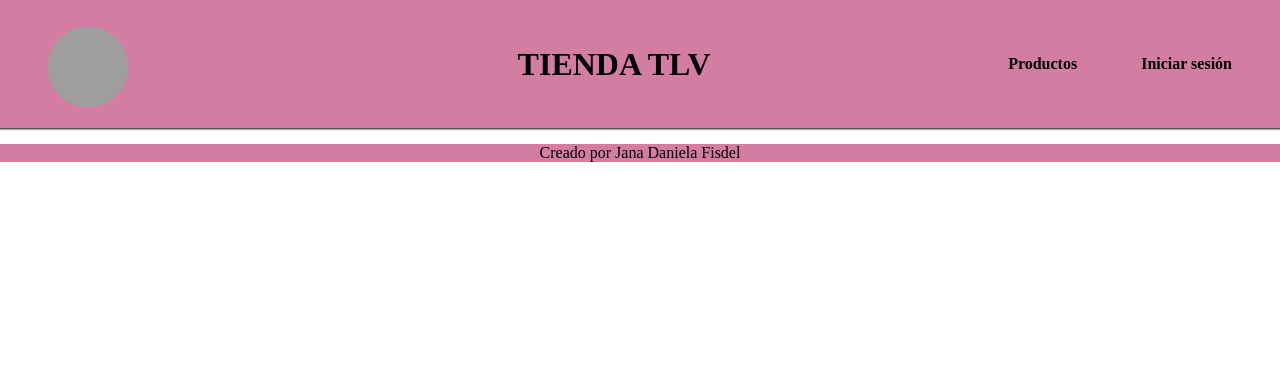
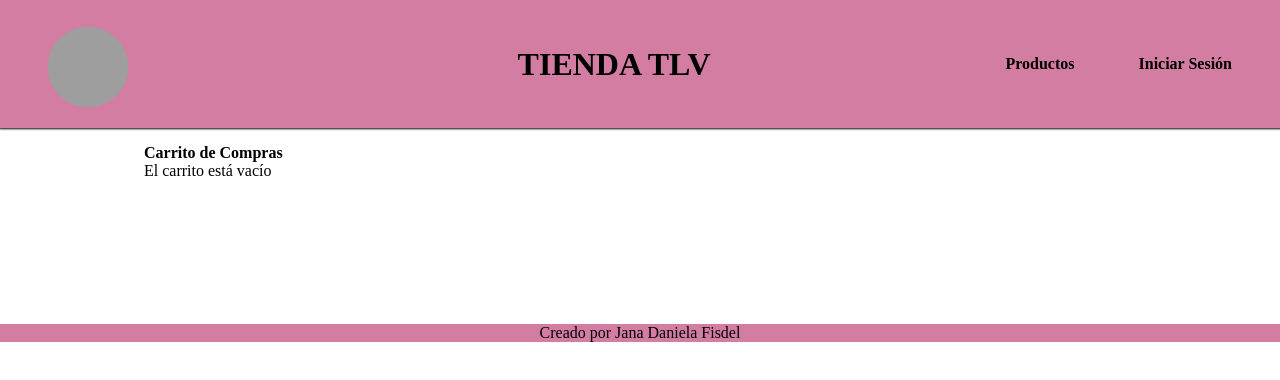
Before and after one commit to Janfisdel/ReactTechGCBA, a React (Vite) app: page /carrito in a window 1280 px wide. Shown: the top 380 px of the page. Built offline with nearby package versions, Linux system fonts and the light colour scheme; grey boxes are pictures that could not be loaded.

Commit message:
creacion de context, cambio a variables globale y agregado de contador en navbar

```diff
--- a/src/App.jsx
+++ b/src/App.jsx
@@ -5,17 +5,17 @@ import Footer from './components/Footer'
 import Products from './components/Products'
 import Inicio from './components/Inicio'
 import ProductsDetail from './components/ProductsDetail'
+import Cart from './components/Cart'
 import RutaProtegida from './components/RutaProtegida'
 import Pagar from './components/Pagar'
 import IniciarSesion from './components/IniciarSesion'
-
+import { AppProvider } from './context/AppContext'
 
 
 function App() {
-  const [isAuthenticated, setIsAuthenticated] = useState(false)
-  const [usuario, setUsuario] = useState({nombre:"", email:""})
 
   return (
+    <AppProvider>
    <>
      <Navbar />
      <main>
@@ -23,9 +23,10 @@ function App() {
         <Route path="/" element={<Inicio />} />
         <Route path='/productos' element={<Products />} />
         <Route path='/productos/:categoria/:id' element={<ProductsDetail />} />
-       <Route path="/iniciar-sesion" element={<IniciarSesion setIsAuthenticated={setIsAuthenticated} setUsuario={setUsuario}/>}/>
-        <Route path="/pagar" element={ <RutaProtegida isAuthenticated={isAuthenticated}>
-                <Pagar setIsAuthenticated={setIsAuthenticated} setUsuario={setUsuario} usuario={usuario} />
+       <Route path="/iniciar-sesion" element={<IniciarSesion />}/>
+       <Route path="/carrito" element={<Cart />}  />
+        <Route path="/pagar" element={ <RutaProtegida>
+                <Pagar/>
             </RutaProtegida>
           }
         />
@@ -34,6 +35,7 @@ function App() {
 
     <Footer/>
    </>
+   </AppProvider>
   )
 }
 
--- a/src/components/Cart.jsx
+++ b/src/components/Cart.jsx
@@ -1,12 +1,12 @@
 import React from 'react';
 import Button from './Button';
 import { useNavigate } from 'react-router-dom';
+import { useAppContext } from '../context/AppContext';
 
-export default function Cart({ cart, setCart }) {
+export default function Cart() {
+  const {cart, vaciarCarrito, isAuthenticated, eliminarDelCarrito} =useAppContext()
   const navigate = useNavigate()
-  const vaciarCarrito = () => {
-    setCart([]);
-  };
+
 
   const irAPagar = ()=>{
     navigate("/pagar", {state:{cart}}
@@ -23,7 +23,7 @@ export default function Cart({ cart, setCart }) {
         <>
           {cart.map((item) => (
             <div key={item.id}>
-              {item.name} - ${Number(item.price)}
+              <img src={item.img} alt={item.name} width="60" /> - {item.name} - ${Number(item.price)}
             </div>
           ))}
 
--- a/src/components/IniciarSesion.jsx
+++ b/src/components/IniciarSesion.jsx
@@ -1,10 +1,13 @@
 import React, {useState} from 'react'
 import { useNavigate, useLocation } from 'react-router-dom'
 import Button from './Button'
+import { useAppContext } from '../context/AppContext'
 
-function IniciarSesion({setIsAuthenticated, setUsuario}) {
+function IniciarSesion() {
     const navigate = useNavigate()
     const ubicacion = useLocation()
+
+    const {setIsAuthenticated, setUsuario} = useAppContext()
 
     const [formulario, setFormulario] = useState({nombre:'', email: ''})
 
@@ -33,8 +36,8 @@ function IniciarSesion({setIsAuthenticated, setUsuario}) {
             <input type="email" placeholder='Email'
             value={formulario.email} onChange={(e)=>setFormulario({... formulario, email:e.target.value})} required />
 
-        <Button type={"submit"} text="Iniciar sesión" />
-        <Button onClick={()=>navigate('/productos')} text="Cancelar" />
+            <Button type={"submit"} text="Iniciar sesión" />
+            <Button onClick={()=>navigate('/productos')} text="Cancelar" />
         </form>
    </div>
   )
--- a/src/components/NavBar.jsx
+++ b/src/components/NavBar.jsx
@@ -1,9 +1,13 @@
 import React from 'react'
 import { Link } from 'react-router-dom'
+import { useAppContext } from '../context/AppContext'
+import Button from './Button'
+
 
 
 function Navbar() {
 
+  const {isAuthenticated, usuario, cart, cerrarSesion} = useAppContext()
   return (
     <nav>
       <div className="divLogo">
@@ -19,8 +23,20 @@ function Navbar() {
         <h1 className='titulo'>TIENDA TLV</h1>
       </div>
         <ul>
-            <Link to={`/productos`}>  <li>Productos</li></Link>
-            <Link to= {`/iniciar-sesion`}><li>Iniciar sesión</li></Link>
+           <li> <Link to={`/productos`}>  Productos</Link></li>
+          <li >
+          {isAuthenticated ? (
+            <div >
+              <span>Hola, {usuario.nombre}</span>
+              <span><Link to="/carrito">Carrito:({cart.length}</Link>)</span>
+              <a onClick={cerrarSesion}> Cerrar sesión</a>
+
+            </div>
+          ) : (
+            <Link to="/iniciar-sesion">Iniciar Sesión</Link>
+          )}
+        </li>
+
 
         </ul>
     </nav>
@@ -28,3 +44,5 @@ function Navbar() {
 }
 
 export default Navbar
+
+//Corregir el boton de carrito
--- a/src/components/Pagar.jsx
+++ b/src/components/Pagar.jsx
@@ -1,18 +1,14 @@
 import React from 'react'
 import { useLocation, useNavigate } from 'react-router-dom'
+import { useAppContext } from '../context/AppContext';
 import Button from './Button'
 
-export default function Pagar({
-  isAuthenticated,
-  setIsAuthenticated,
-  usuario,
-  setUsuario,
-}) {
+export default function Pagar() {
   const location = useLocation();
   const navigate = useNavigate();
 
-  // Datos del carrito
-  const cart = location.state?.cart || [];
+  const {usuario, cerrarSesion, cart, vaciarCarrito} = useAppContext()
+
   // Calculo del total
   const total = cart.reduce(
     (suma, producto) => suma + Number(producto.price),
@@ -23,12 +19,7 @@ export default function Pagar({
   const comprar = () => {
     alert("¡Compra realizada con éxito!");
     navigate("/productos");
-  };
-
-  // Función para cerrar sesión
-  const cerrarSesion = () => {
-    setIsAuthenticated(false);
-    setUsuario({ nombre: "", email: "" });
+    vaciarCarrito()
   };
 
   return (
--- a/src/components/Products.jsx
+++ b/src/components/Products.jsx
@@ -2,13 +2,14 @@ import {useState, useEffect} from 'react'
 import { Link} from 'react-router-dom'
 import Cart from './Cart';
 import Button from './Button';
+import { useAppContext } from '../context/AppContext';
 
 function Products() {
   const [products, setProducts] = useState([]);
   const [cargando, setCargando] = useState(true);
   const [error, setError] = useState(null);
-  const [cart, setCart] = useState([]);
 
+  const {agregarCarrito} = useAppContext()
 
   useEffect( ()=>{
     fetch("https://68d876bf2144ea3f6da823e1.mockapi.io/api/tiendaTLV")
@@ -24,10 +25,7 @@ function Products() {
         })
         },[])
 
-        const agregarCarrito = (product)=>{
-            setCart([...cart, product])
-            alert(`Producto ${product.name} agregado al carrito`)
-        }
+
 
         if (cargando) return <p>Cargando productos</p>
         if (error) return <p></p>
@@ -49,7 +47,7 @@ function Products() {
                 ))}
 
         </ul>
-                <Cart cart={cart} setCart={setCart} />
+               <Link to="/carrito"><Button text="Ir al carrito" /></Link>
     </>
   )
 }
--- a/src/components/RutaProtegida.jsx
+++ b/src/components/RutaProtegida.jsx
@@ -1,7 +1,9 @@
 import React from 'react'
 import { Navigate, useLocation } from 'react-router-dom'
+import { useAppContext } from '../context/AppContext'
 
-function RutaProtegida({isAuthenticated, children}) {
+function RutaProtegida({children}) {
+    const {isAuthenticated} =useAppContext()
     const location = useLocation()
 
     if (!isAuthenticated){
--- /dev/null
+++ b/src/context/AppContext.jsx
@@ -0,0 +1,60 @@
+import { createContext, useContext, useState} from "react";
+
+export const AppContext = createContext()
+
+export function AppProvider({children}){
+    const [isAuthenticated, setIsAuthenticated] = useState(false)
+    const [usuario, setUsuario] = useState({nombre:"", email:""})
+    const [cart, setCart] = useState([]);
+
+    const agregarCarrito = (product)=>{
+            setCart([...cart, product])
+            alert(`Producto ${product.name} agregado al carrito`)
+        }
+
+    const eliminarDelCarrito = (prodId)=>{
+        setCart(cart.filter(item=>item.id !== prodId))
+    }
+
+     const vaciarCarrito = () => {
+    setCart([]);
+  };
+
+    const cerrarSesion =()=>{
+        setIsAuthenticated(false)
+        setUsuario({nombre:"", email:""})
+        vaciarCarrito()
+    }
+
+    const value = {
+        //Autenticacion
+        isAuthenticated,
+        setIsAuthenticated,
+        usuario,
+        setUsuario,
+        cerrarSesion,
+
+        //Carrito
+        cart,
+        agregarCarrito,
+        vaciarCarrito,
+        eliminarDelCarrito
+
+    }
+
+    return(
+        <AppContext.Provider value={value}>
+            {children}
+        </AppContext.Provider>
+    )
+
+}
+
+export function useAppContext(){
+    const context = useContext(AppContext)
+    if (!context) {
+        throw new Error("useAppContext debe usarse dentro de AppProvider")
+    }
+    return context
+
+}
```
